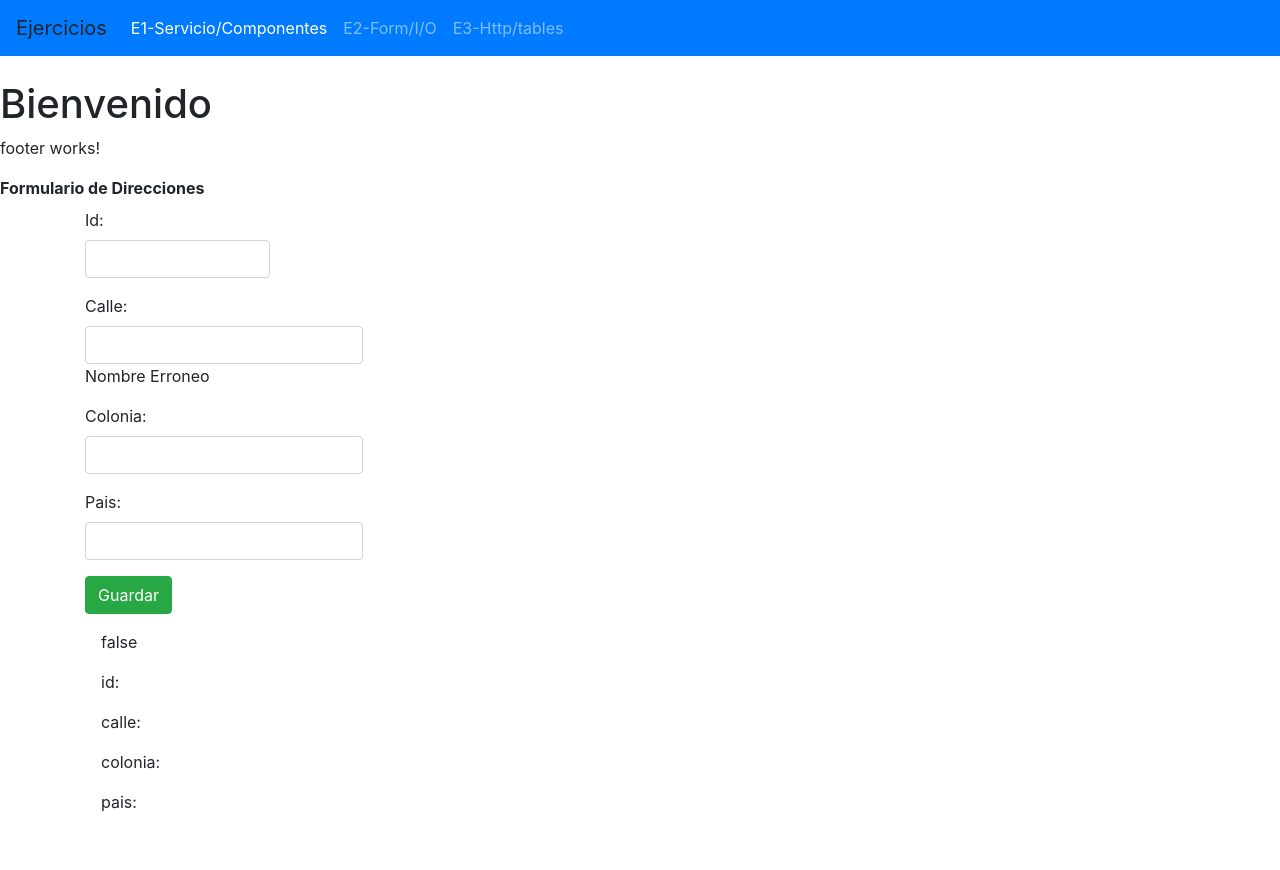
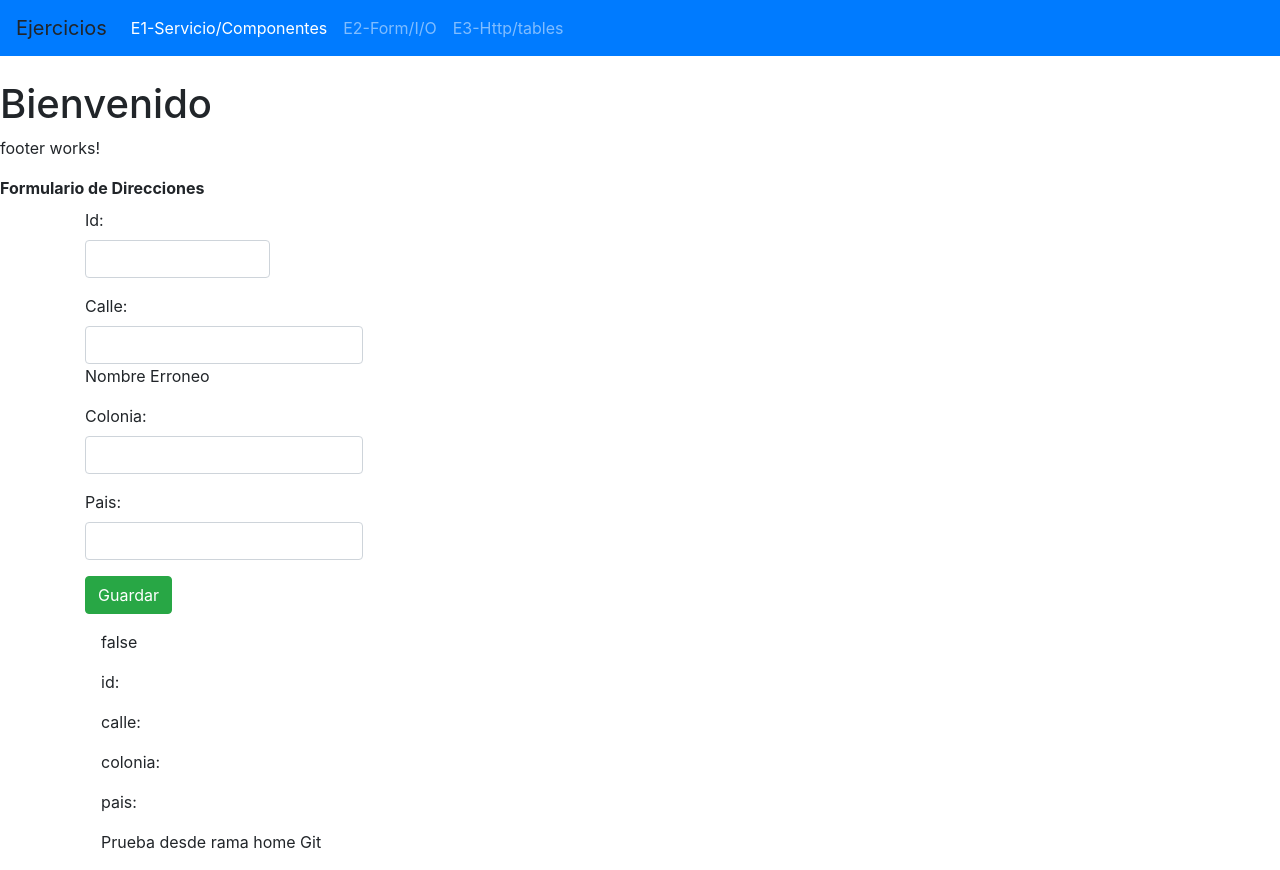
Before and after one commit to omaraparicio07/ExamplesAngular, an Angular app: page /Ejercicio1 in a window 1280 px wide. Before the commit the page ends 830 px from the top, so only its background shows below. Built offline with nearby package versions, Linux system fonts and the light colour scheme.

Commit message:
prueba de carga desde rama home

```diff
--- a/src/app/components/formulario-direccion/formulario-direccion.component.html
+++ b/src/app/components/formulario-direccion/formulario-direccion.component.html
@@ -39,5 +39,6 @@
   <p> calle: {{ formAdress.value.calle  }} </p>
   <p> colonia: {{ formAdress.value.colonia  }} </p>
   <p> pais: {{   formAdress.value.pais }} </p>
+  <p>Prueba desde rama home Git</p>
 </div>
 </div>
```
